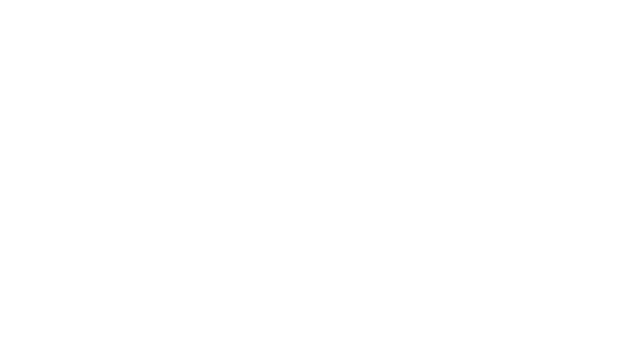
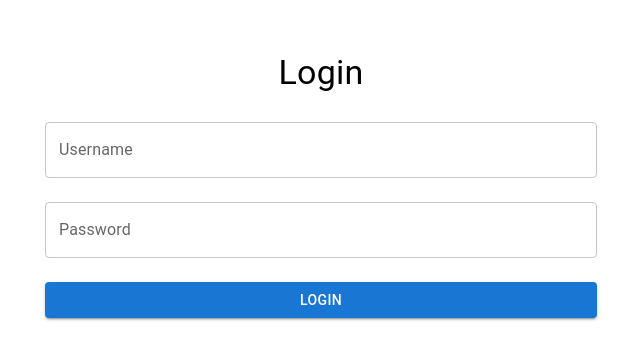
Before and after one commit to arbindras/calender, a React (Vite) app in the folder frontend/: page / in a window 1280 px wide. Before the commit this address had no page. Shown: the part 223-582 px from the top of the page, without its empty margins (319-959 px from the left). Built offline with nearby package versions, Linux system fonts and the light colour scheme.

Commit message:
Update App.jsx

```diff
--- a/frontend/src/App.jsx
+++ b/frontend/src/App.jsx
@@ -9,7 +9,7 @@
   return (
     <Router>
       <Routes>
-        <Route path="/login" element={<Login />} />
+        <Route path="/" element={<Login />} />
         <Route path="/register" element={<Register />} />
         <Route path="/dashboard" element={<Dashboard />} />
         <Route path="/create-event" element={<CreateEvent />} />
```
